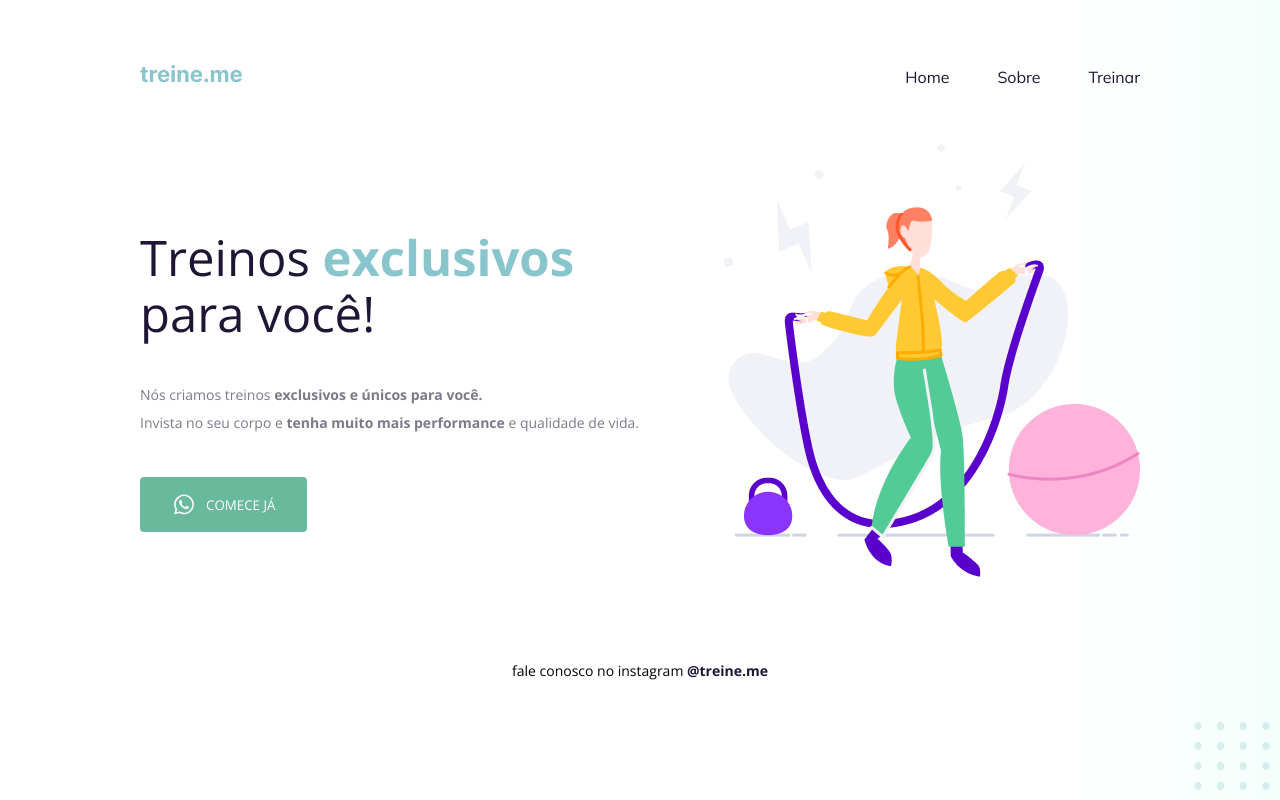
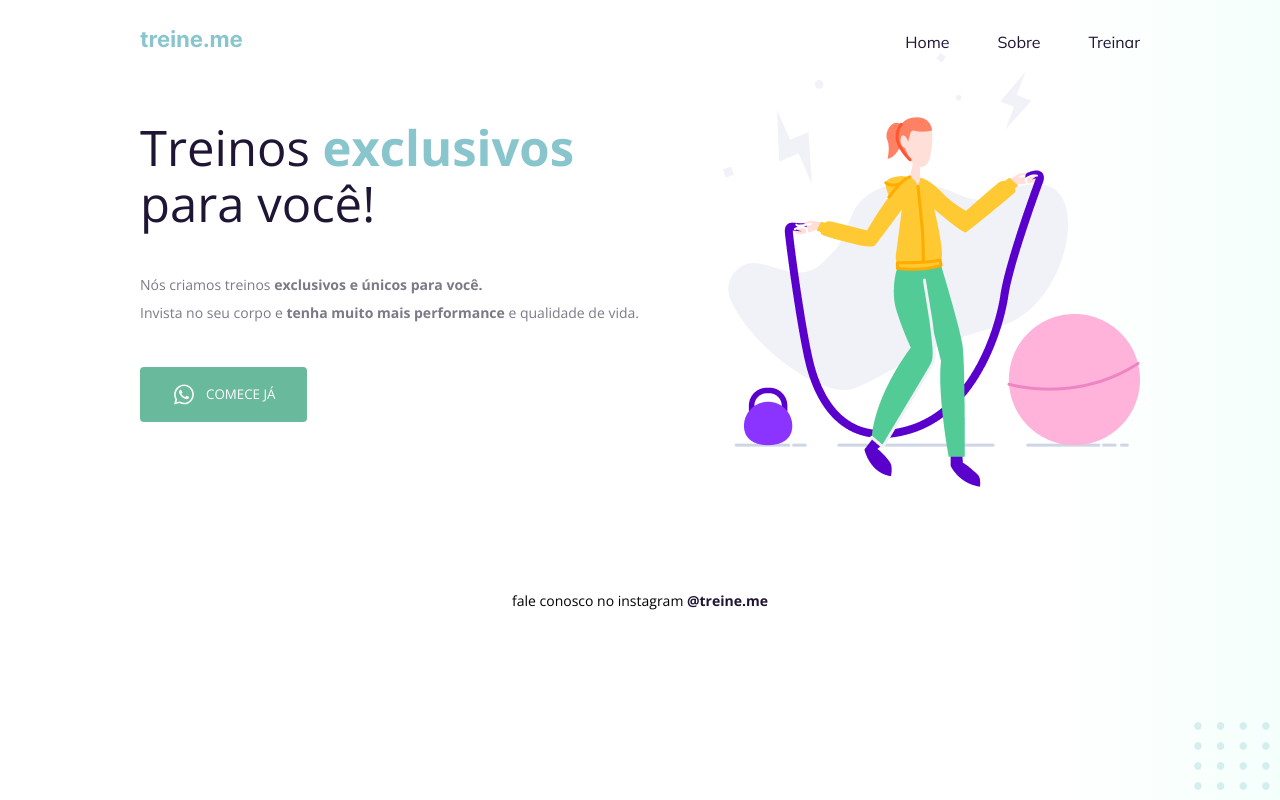
Before and after one commit to paulloroberto63/Explorer-2, a plain HTML site: page index.html in a window 1280 px wide. Drawn offline with nearby package versions, Linux system fonts and the light colour scheme.

Commit message:
style.css

```diff
--- a/style.css
+++ b/style.css
@@ -1,3 +1,12 @@
+* {
+  margin: 0;
+  padding: 0;
+
+  box-sizing: border-box;
+}
+
+
+
 body {
     margin: 0;
 
@@ -11,7 +20,7 @@ body {
   .page {
     width: 1000px;
     margin: 0 auto;
-    padding-top: 65px;
+    padding-top: 10px;
   }
 
   nav {
@@ -19,7 +28,7 @@ body {
     justify-content:space-between;
     align-items: center;
 
-    margin-bottom: 55px;
+    margin-top: 20px;
   }
 
   ul {
@@ -105,13 +114,10 @@ body {
   footer {
     font-size: 14px;
     line-height: 28px;
-    margin-top: 80px;
+    margin-top: 100px;
     text-align: center;
 
   }
-
-
-
 
   footer a {
     font-weight: bold;
@@ -122,3 +128,7 @@ body {
       bottom: 0;
       right: 0;
   }
+
+.img {
+  margin-top: 40px;
+}
```
